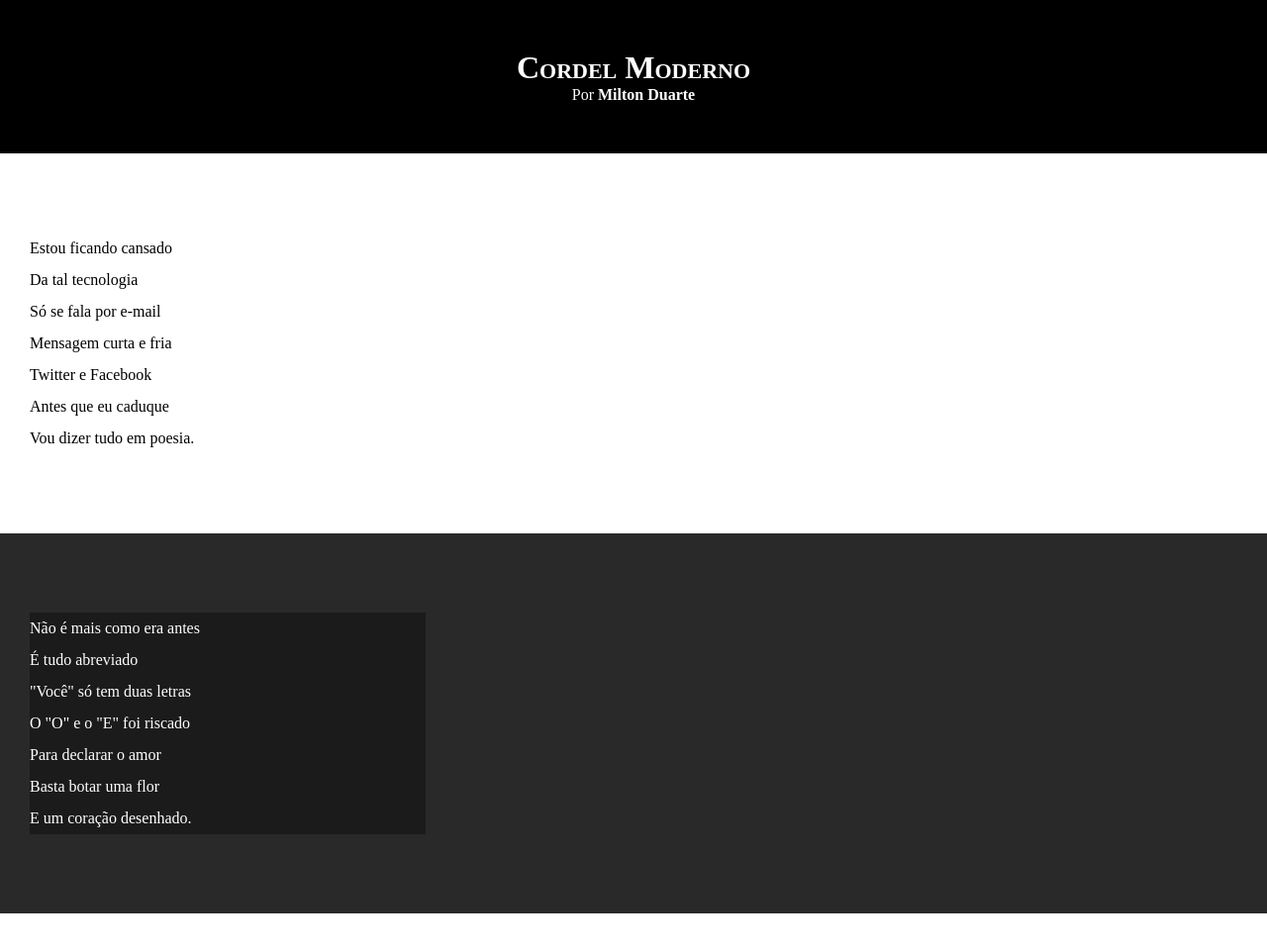
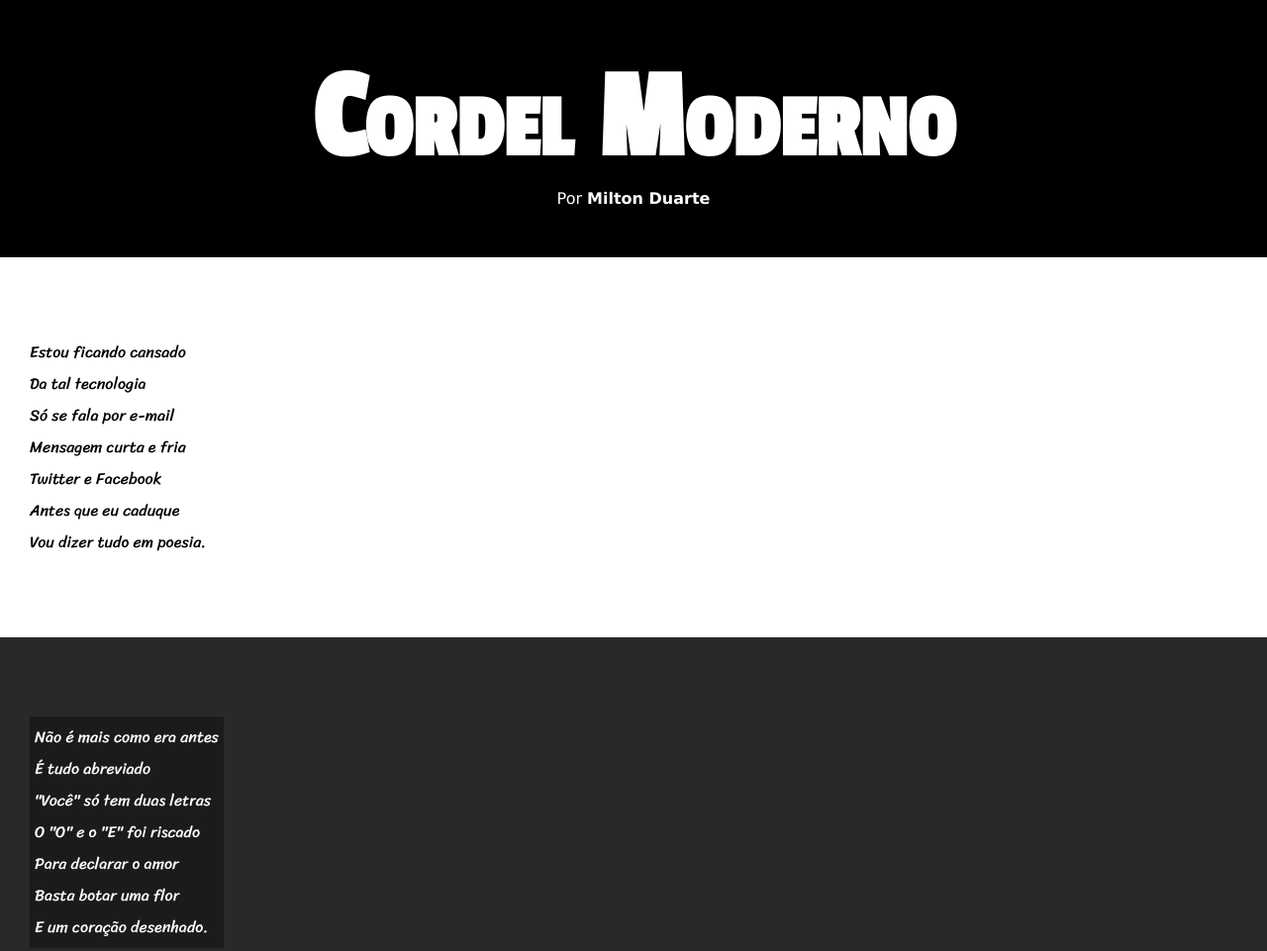
Before and after one commit to MagnusFeiten/html-css, a plain HTML site: page desafio/d012/index.html in a window 1280 px wide. Shown: the top 961 px of the page at 99% size. Drawn offline with Linux system fonts and the light colour scheme.

Commit message:
Atualização de estilo aula 23

```diff
--- a/desafio/d012/estilo/style.css
+++ b/desafio/d012/estilo/style.css
@@ -1,4 +1,14 @@
 @charset "UTF-8";
+
+@import url('https://fonts.googleapis.com/css2?family=Passion+One&display=swap');
+
+@import url('https://fonts.googleapis.com/css2?family=Sriracha&display=swap');
+
+:root {
+    --fonte1: Verdana, Geneva, Tahoma, sans-serif;
+    --fonte2: 'Passion One', cursive;
+    --fonte3: 'Sriracha', cursive;
+}
 
 * {
     margin: 0px;
@@ -7,6 +17,7 @@
 html, body {
     min-height: 100vh;
     background-color: darkgray;
+    font-family: var(--fonte1);
 }
 
 header {
@@ -18,6 +29,8 @@ header {
 header > h1 {
     padding-top: 50px;
     font-variant: small-caps;
+    font-family: var(--fonte2);
+    font-size: 10vw;
 
 }
 header > p {
@@ -36,7 +49,8 @@ section {
     padding-bottom: 10vh;
     line-height: 2em;
     padding-left: 30px;
-
+    font-family: var(--fonte3);
+    font-size: 3,5vw;
 
 }
 
@@ -50,7 +64,8 @@ section.imagem {
 
 }
 section.imagem > p {
-    width: 400px;
+    display: inline-block;
+    padding: 5px;
     background-color: rgba(0, 0, 0, 0.349);
 }
 
```
